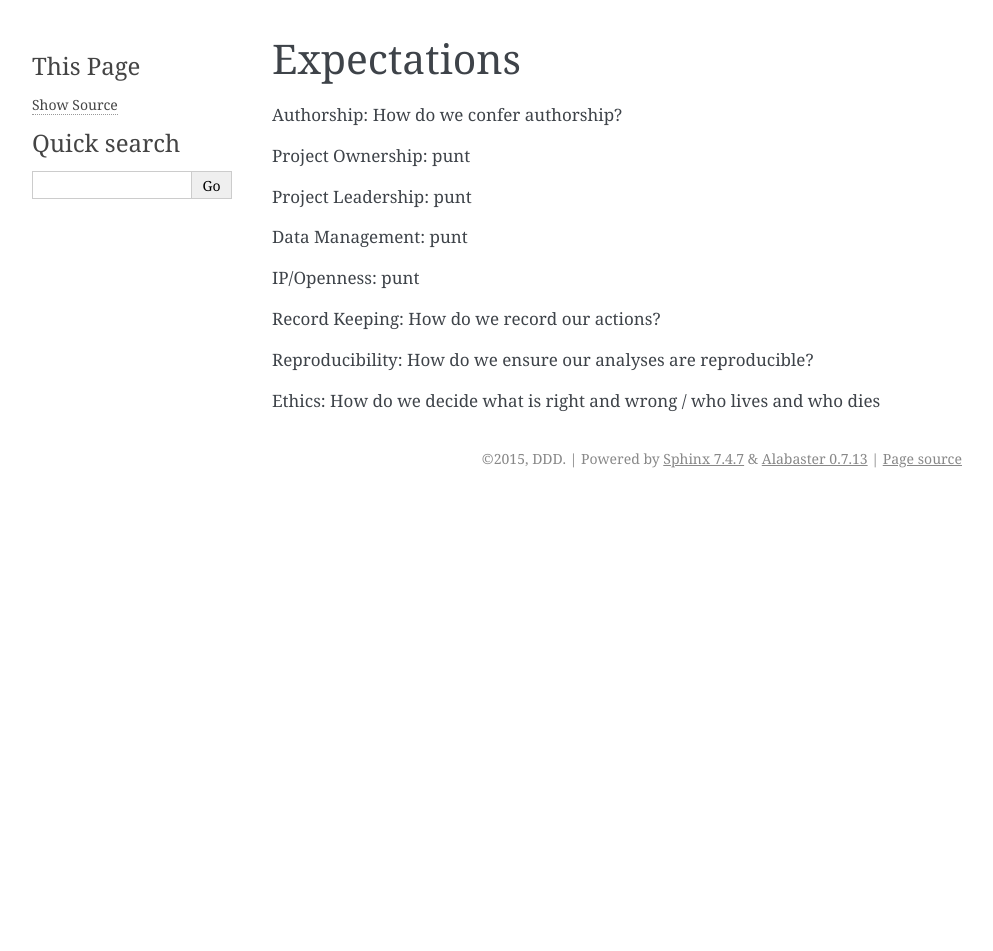
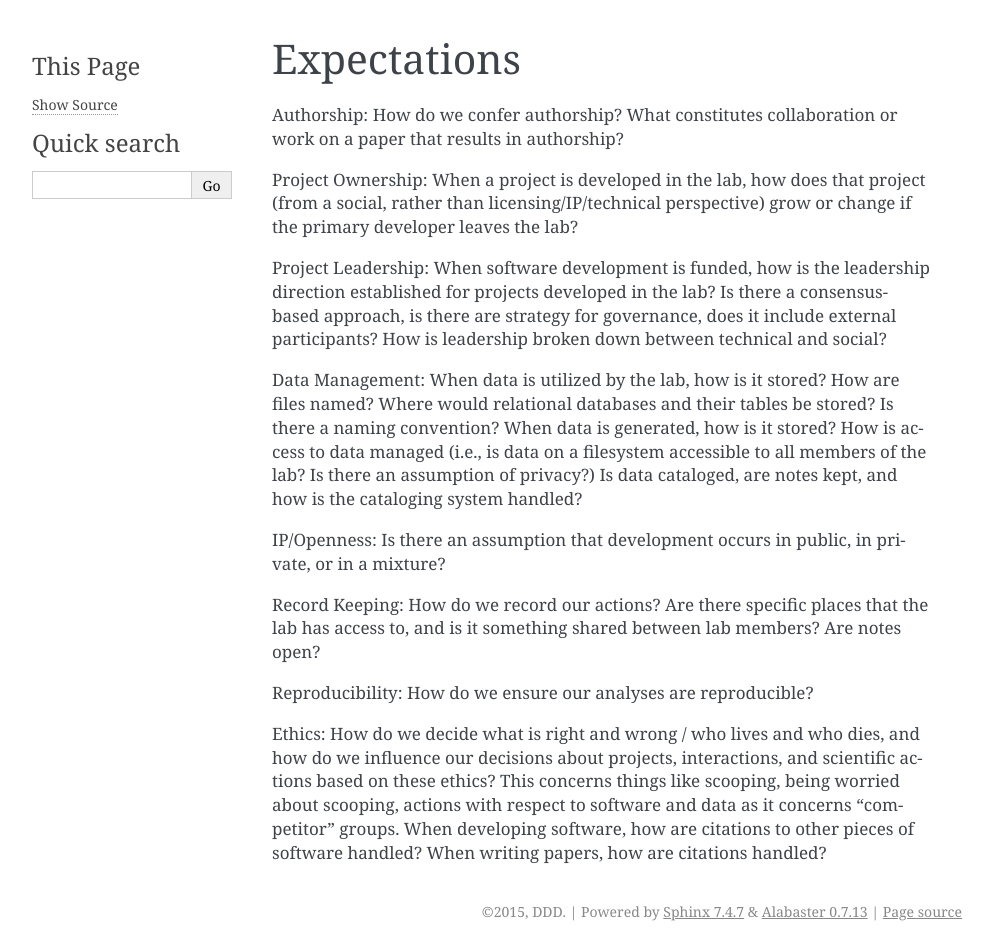
Before and after one commit to lab-carpentry/blueprint-onboarding, a Sphinx documentation site: the page built from source/expectations.rst, in a window 1280 px wide. Shown: the whole page, without its empty margins (148-1141 px from the left). Built offline with Sphinx 7.4.7, drawn with Linux system fonts in a browser that asks for light colours; before the commit the page ends 900 px from its top, so only the background shows below that.

```diff
--- a/source/expectations.rst
+++ b/source/expectations.rst
@@ -1,18 +1,39 @@
 Expectations
 ============
 
-Authorship: How do we confer authorship?
+Authorship: How do we confer authorship?  What constitutes collaboration or
+work on a paper that results in authorship?
 
-Project Ownership: punt
+Project Ownership: When a project is developed in the lab, how does that
+project (from a social, rather than licensing/IP/technical perspective) grow or
+change if the primary developer leaves the lab?
 
-Project Leadership: punt
+Project Leadership: When software development is funded, how is the leadership
+direction established for projects developed in the lab?  Is there a
+consensus-based approach, is there are strategy for governance, does it include
+external participants?  How is leadership broken down between technical and
+social?
 
-Data Management: punt
+Data Management: When data is utilized by the lab, how is it stored?  How are
+files named?  Where would relational databases and their tables be stored?  Is
+there a naming convention?  When data is generated, how is it stored?  How is
+access to data managed (i.e., is data on a filesystem accessible to all members
+of the lab?  Is there an assumption of privacy?)  Is data cataloged, are notes
+kept, and how is the cataloging system handled?
 
-IP/Openness: punt
+IP/Openness: Is there an assumption that development occurs in public, in
+private, or in a mixture?
 
-Record Keeping: How do we record our actions?
+Record Keeping: How do we record our actions?  Are there specific places that
+the lab has access to, and is it something shared between lab members?  Are
+notes open?
 
 Reproducibility: How do we ensure our analyses are reproducible?
 
-Ethics: How do we decide what is right and wrong / who lives and who dies
+Ethics: How do we decide what is right and wrong / who lives and who dies, and
+how do we influence our decisions about projects, interactions, and scientific
+actions based on these ethics?  This concerns things like scooping, being
+worried about scooping, actions with respect to software and data as it
+concerns "competitor" groups.  When developing software, how are citations to
+other pieces of software handled?  When writing papers, how are citations
+handled?
```
Also changed, not shown: source/communication.rst (+10 -2 lines), source/index.rst (+9 -1 lines).
